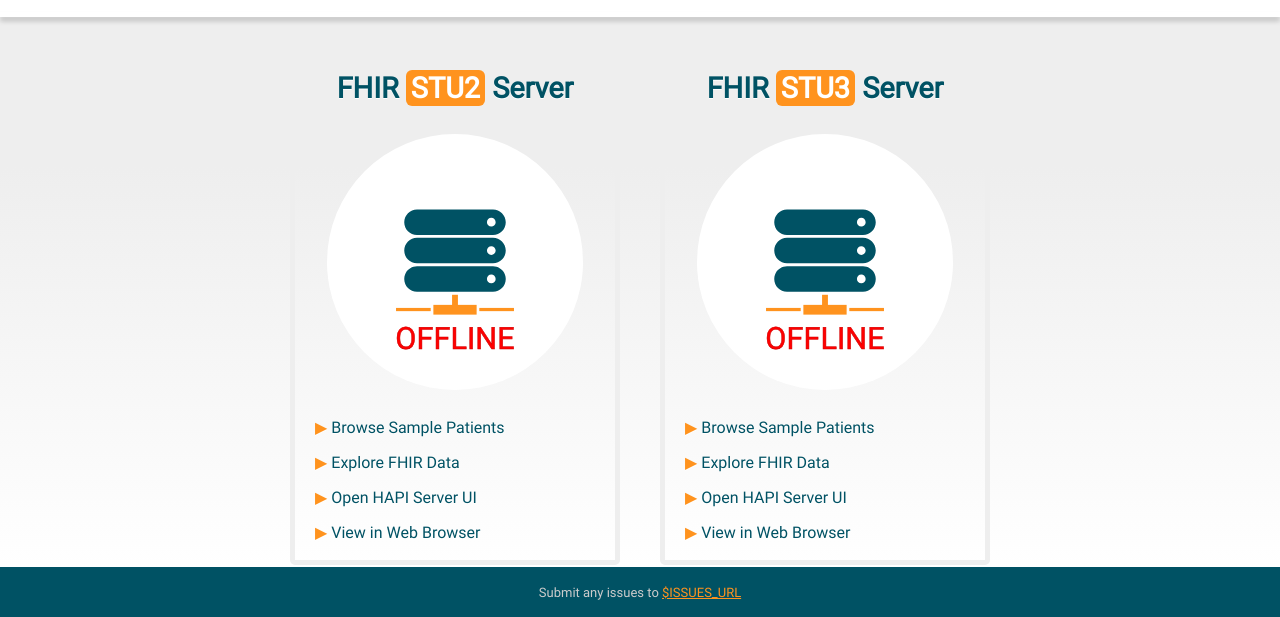
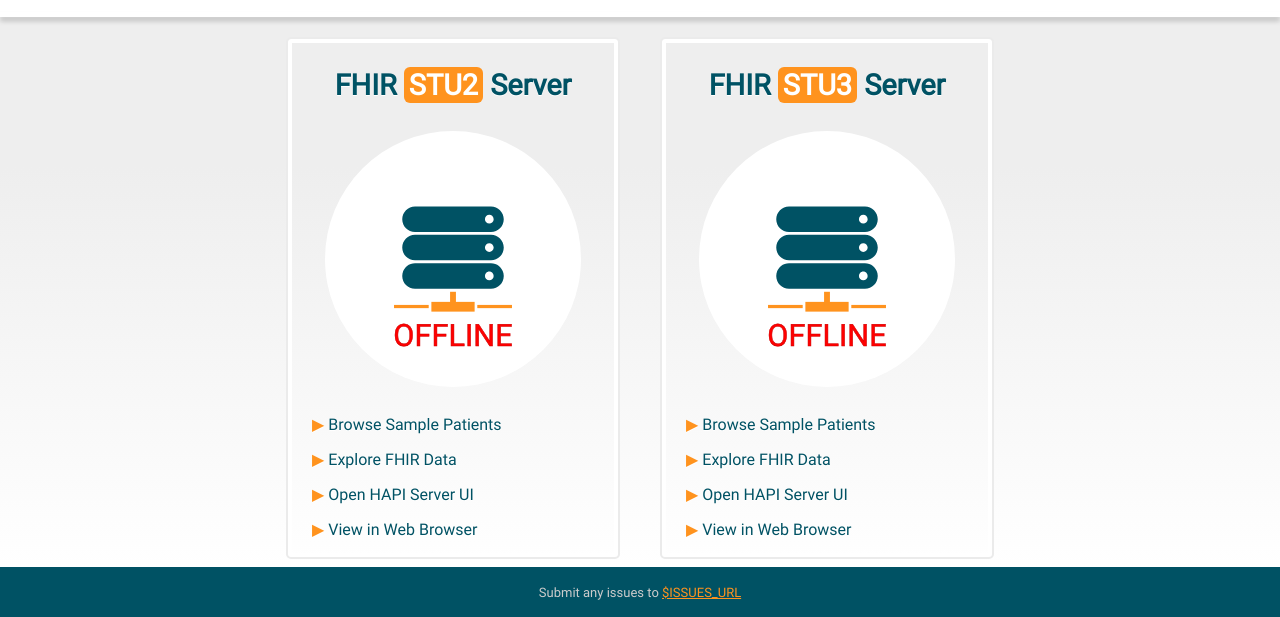
Before and after one commit to smart-on-fhir/smart-dev-sandbox, a plain HTML site: page www/template.html in a window 1280 px wide. Shown: the part 183-800 px from the top of the page. Drawn offline with Linux system fonts and the light colour scheme.

Commit message:
Style improvements

```diff
--- a/www/style.css
+++ b/www/style.css
@@ -120,14 +120,15 @@
     display        : flex;
     flex           : 0 1 200px;
     flex-flow      : column;
-    border         : 5px solid #EEE;
+    border         : 2px solid rgba(235, 235, 235);
     border-radius  : 5px;
     margin         : 20px;
-    min-width      : 320px;
+    min-width      : 330px;
     padding-bottom : 10px;
     justify-content: center;
-    min-height     : 352px;
+    min-height     : 367px;
     text-shadow    : 0 1px 0 #FFF;
+    box-shadow     : 0 0 0 4px #FFF inset;
 }
 
 .stu2 svg, .stu3 svg {
@@ -141,12 +142,14 @@
     color          : #005264;
     display        : block;
     padding        : 8px 20px;
+    margin         : 0 4px;
     text-decoration: none;
     font-size      : 16px;
 }
 
 .bottom-row a:hover {
-    background: #EEE;
+    background: rgba(0, 0, 0, 0.05);
+    box-shadow: 0 0 0 1px rgba(0, 0, 0, 0.1) inset;
 }
 
 .bottom-row a:before {
```
